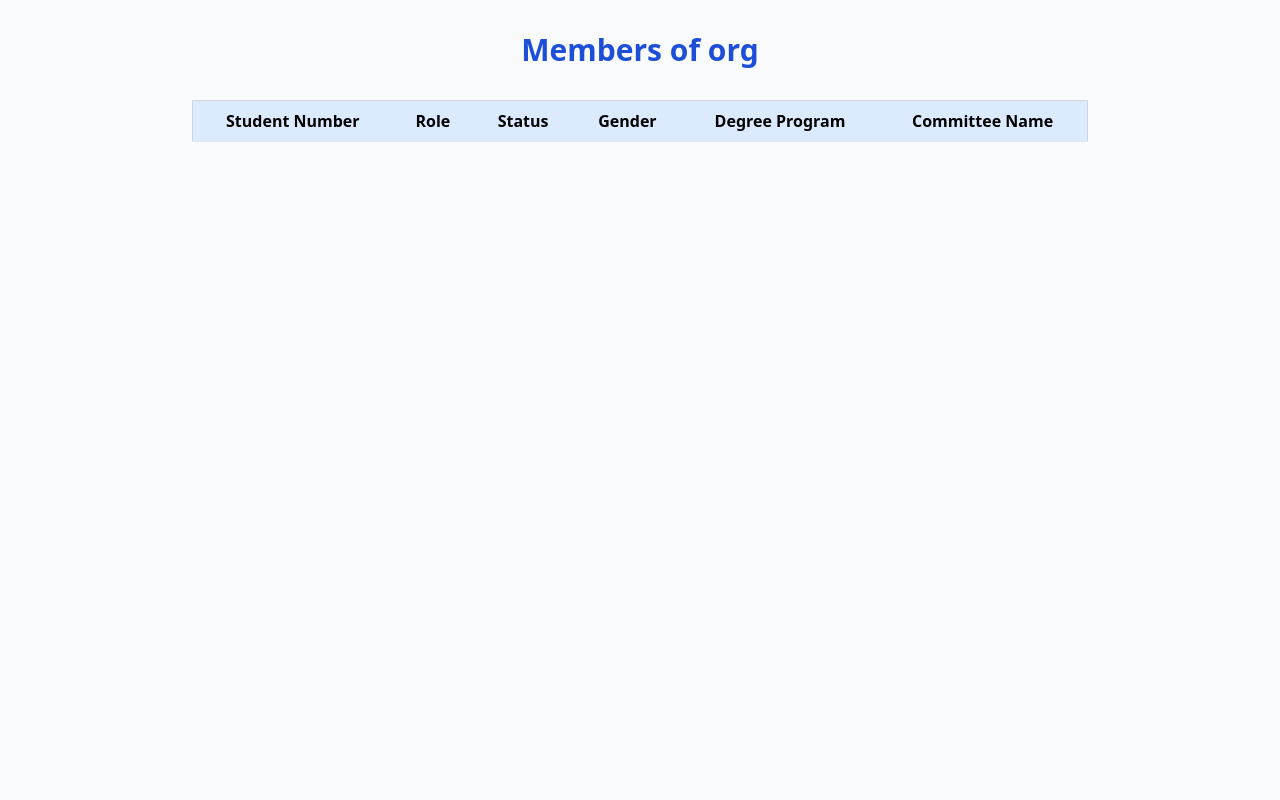
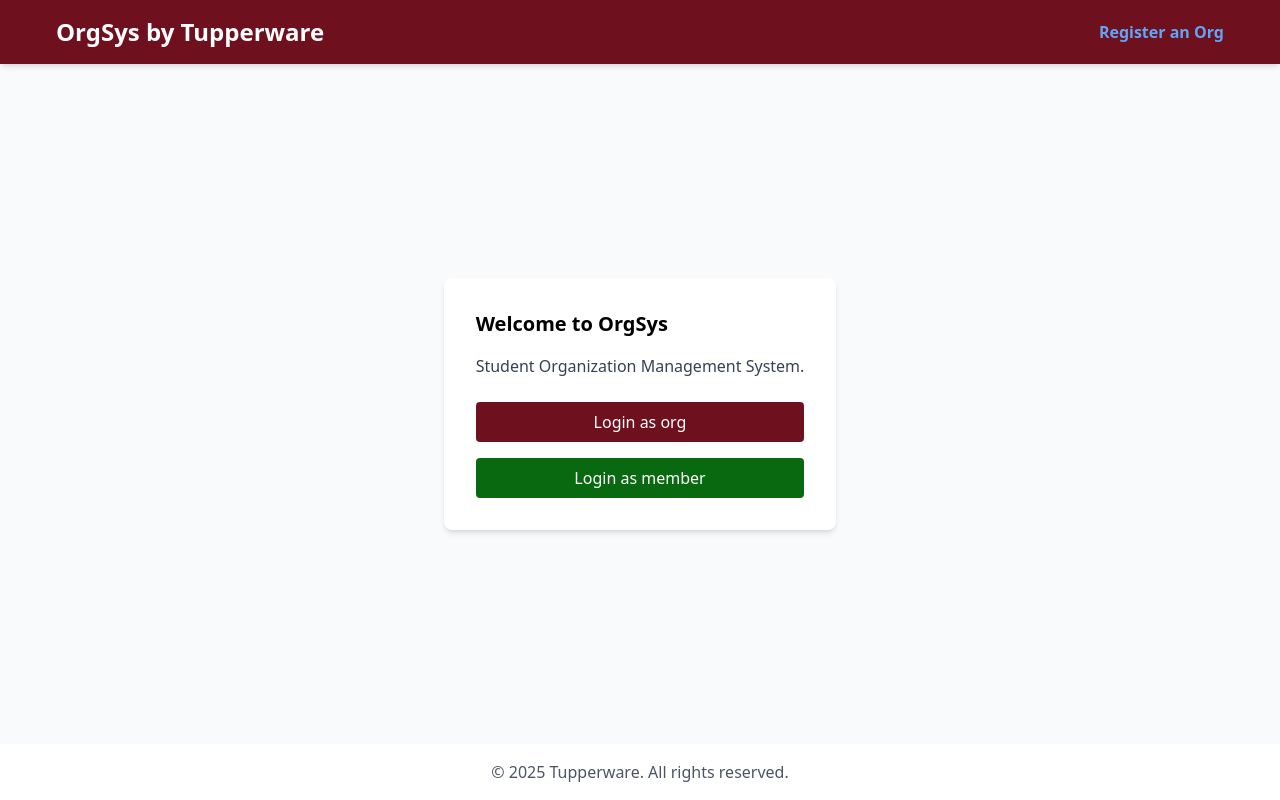
Before and after one commit to alexgaaranes/Final-Project-CMSC127, a Flask app: page / in a window 1280 px wide. Run offline with Flask 3, Linux system fonts and the light colour scheme; data that the repository does not hold is empty; some libraries are stand-ins or nearby versions.

Commit message:
feat: org and member auth

```diff
--- a/app/db.py
+++ b/app/db.py
@@ -16,9 +16,9 @@ def initialize_db(config):
     # Table Creation
     _cursor.execute("""
     CREATE TABLE IF NOT EXISTS organization(
-        org_name VARCHAR(50),
-        org_account VARCHAR(20),
-        org_password VARCHAR(30),
+        org_name VARCHAR(50) UNIQUE NOT NULL,
+        org_account VARCHAR(20) UNIQUE NOT NULL,
+        org_password VARCHAR(30) NOT NULL,
         date_formed DATE NOT NULL,
         org_funds INT(10) DEFAULT 0,
         PRIMARY KEY(org_name)
@@ -28,7 +28,7 @@ def initialize_db(config):
     _cursor.execute("""
     CREATE TABLE IF NOT EXISTS member(
         std_num CHAR(10),
-        mem_username VARCHAR(20),
+        mem_username VARCHAR(20) UNIQUE NOT NULL,
         mem_password VARCHAR(30),
         degree_program VARCHAR(50) NOT NULL,
         gender VARCHAR(10),
--- a/app/models/member.py
+++ b/app/models/member.py
@@ -18,3 +18,16 @@ def get_member_from_org(org_name):
         """, (org_name, )
     )
     return cursor.fetchall()
+
+# Login member
+def login_member(mem_username, mem_password):
+    cursor = get_cursor()
+    cursor.execute(
+        """
+        SELECT *
+        FROM member
+        WHERE mem_username = %s
+        AND mem_password = %s;
+        """, (mem_username, mem_password)
+    )
+    return cursor.fetchone()
--- a/app/routes/main.py
+++ b/app/routes/main.py
@@ -1,9 +1,98 @@
-from flask import Blueprint, render_template
-from app.models.member import get_member_from_org
+from flask import Blueprint, render_template, request, session, redirect, url_for
+from app.models import org, member
 
 main_bp = Blueprint('main', __name__)
 
+# Logout route
+@main_bp.route('/logout', methods=['GET'])
+def logout():
+    session.pop('org', None)
+    session.pop('member', None)
+    return redirect(url_for('main.index'))
+
+# Login GET Routes
 @main_bp.route('/')
 def index():
-    member = get_member_from_org('org')
-    return render_template('index.html', members=member)
+    return render_template('index.html')
+
+@main_bp.route('/orglogin', methods=['GET'])
+def org_login():
+    if 'org' in session:
+        return redirect(url_for('main.org_home'))
+    return render_template('orglogin.html')
+
+@main_bp.route('/memlogin', methods=['GET'])
+def mem_login():
+    if 'member' in session:
+        return redirect(url_for('main.mem_home'))
+    return render_template('memlogin.html')
+
+@main_bp.route('/registerorg', methods=['GET'])
+def org_register():
+    return render_template('orgregister.html')
+
+# Login POST Routes
+@main_bp.route('/orglogin', methods=['POST'])
+def org_login_post():
+    org_account = request.form.get('email')
+    password = request.form.get('password')
+    # Validate org credentials
+    try:
+        org_deets =  org.login_org(org_account, password)
+        print(org_deets)
+        if (org_deets is None):
+            raise ValueError("Invalid Credentials")
+        session['org'] = org_deets
+    except Exception as e:
+        return render_template('orglogin.html', error=str(e))
+    return redirect(url_for('main.org_home'))
+
+@main_bp.route('/memlogin', methods=['POST'])
+def mem_login_post():
+    username = request.form.get('username')
+    password = request.form.get('password')
+    # Validate member credentials
+    try:
+        mem_deets = member.login_member(username, password)
+        if (mem_deets is None):
+            raise ValueError("Invalid Credentials")
+        session['member'] = mem_deets
+    except Exception as e:
+        return render_template('memlogin.html', error=str(e))
+    return redirect(url_for('main.mem_home'))
+
+# Register POST Routes
+@main_bp.route('/registerorg', methods=['POST'])
+def org_register_post():
+    org_name = request.form.get('name')
+    org_account = request.form.get('email')
+    org_password = request.form.get('password')
+    date_formed = request.form.get('date_formed')
+    # Register new org
+    try:
+        org.register_org(org_name, org_account, org_password, date_formed)
+    except Exception as e:
+        err_code = int(str(e).split(' ')[0])
+        err_msg = None
+        match err_code:
+            case 1062:
+                err_msg = "Organization name or account already exists."
+            case _:
+                err_msg = "An error occurred."
+        return render_template('orgregister.html', error=err_msg)
+    return render_template('orglogin.html', success="Organization registered successfully!")
+
+# OTHER routes
+@main_bp.route('/org_home', methods=['GET'])
+def org_home():
+    if 'org' not in session:
+        return redirect(url_for('main.orglogin'))
+    org_deets = session['org']
+    return render_template('org_dashboard.html', org=org_deets)
+
+@main_bp.route('/mem_home', methods=['GET'])
+def mem_home():
+    if 'member' not in session:
+        return redirect(url_for('main.mem_login'))
+    mem_deets = session['member']
+    return render_template('mem_dashboard.html', member=mem_deets)
--- a/app/templates/index.html
+++ b/app/templates/index.html
@@ -7,32 +7,20 @@
     <script src="https://cdn.tailwindcss.com"></script>
 </head>
 <body class="bg-gray-50 min-h-screen flex flex-col items-center">
-    <h1 class="text-3xl font-bold my-8 text-blue-700">Members of org</h1>
-    <div class="overflow-x-auto w-full max-w-4xl">
-        <table class="min-w-full bg-white border border-gray-300 rounded shadow">
-            <thead>
-                <tr class="bg-blue-100">
-                    <th class="py-2 px-4 border-b">Student Number</th>
-                    <th class="py-2 px-4 border-b">Role</th>
-                    <th class="py-2 px-4 border-b">Status</th>
-                    <th class="py-2 px-4 border-b">Gender</th>
-                    <th class="py-2 px-4 border-b">Degree Program</th>
-                    <th class="py-2 px-4 border-b">Committee Name</th>
-                </tr>
-            </thead>
-            <tbody>
-                {% for row in members %}
-                <tr class="hover:bg-blue-50">
-                    <td class="py-2 px-4 border-b">{{ row.std_num }}</td>
-                    <td class="py-2 px-4 border-b">{{ row.role }}</td>
-                    <td class="py-2 px-4 border-b">{{ row.status }}</td>
-                    <td class="py-2 px-4 border-b">{{ row.gender }}</td>
-                    <td class="py-2 px-4 border-b">{{ row.degree_program }}</td>
-                    <td class="py-2 px-4 border-b">{{ row.committee_name }}</td>
-                </tr>
-                {% endfor %}
-            </tbody>
-        </table>
-    </div>
+    <header class="w-full bg-[#6e101d] shadow-md p-4 flex justify-between items-center">
+        <a href="/"><h1 class="text-2xl font-bold text-left pl-10 text-white">OrgSys by Tupperware</h1></a>
+        <a href="/registerorg"><h3 class="text-2x; font-bold text-right pr-10 text-blue-400"> Register an Org</h3></a>
+    </header>
+
+    <main class="flex-grow flex items-center justify-center">
+        <div class="bg-white p-8 rounded-lg shadow-md w-full max-w-md">
+            <h2 class="text-xl font-semibold mb-4">Welcome to OrgSys</h2>
+            <p class="text-gray-700 mb-6">Student Organization Management System.</p>
+            <a href="/orglogin" class="block bg-[#6e101d] text-white text-center py-2 rounded">Login as org</a>
+            <a href="/memlogin" class="block mt-4 bg-[#096911] text-white text-center py-2 rounded">Login as member</a>
+    </main>
+    <footer class="w-full bg-white shadow-md p-4 mt-auto">
+        <p class="text-center text-gray-600">&copy; 2025 Tupperware. All rights reserved.</p>
+    </footer>
 </body>
 </html>
--- a/config.py
+++ b/config.py
@@ -1,4 +1,5 @@
 class Config:
+    SECRET_KEY = 'orgsystupperwarekey'
     HOST = 'localhost'
     USER = 'orgsys'
     PASSWORD = 'useruser'
```
Also changed, not shown: app/models/org.py (added, +34 -0 lines), app/templates/mem_dashboard.html (added, +41 -0 lines), app/templates/memlogin.html (added, +45 -0 lines), app/templates/orglogin.html (added, +45 -0 lines), app/templates/orgregister.html (added, +55 -0 lines), app/templates/org_dashboard.html (added).
